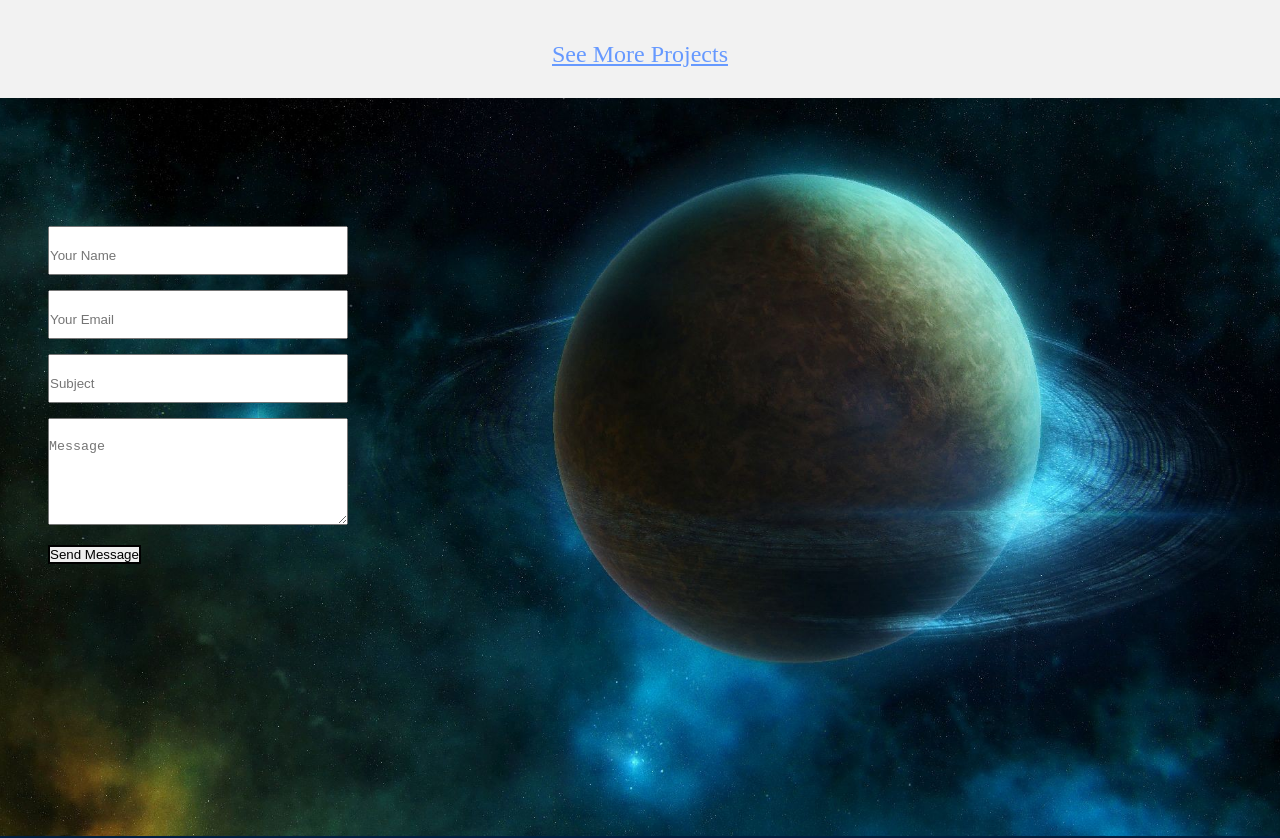
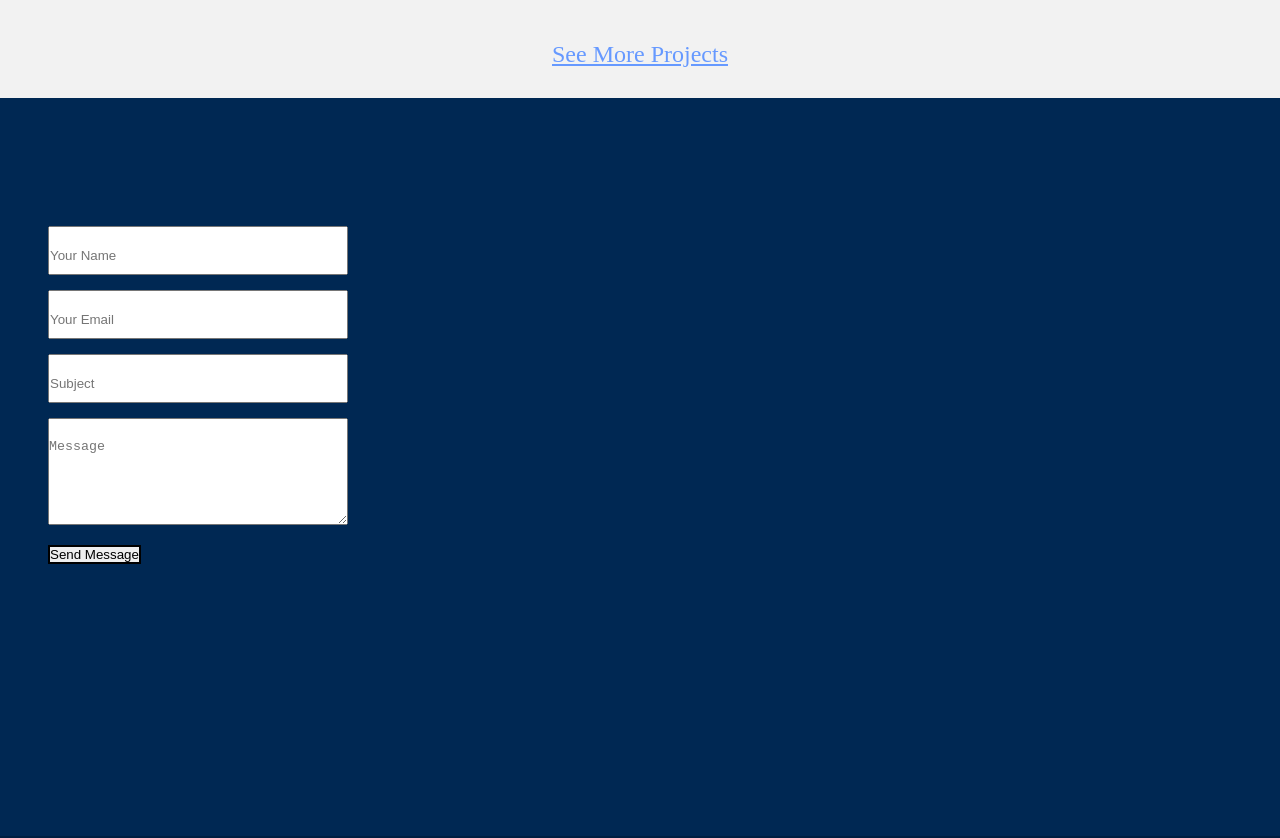
Before and after one commit to jr198868/ray_portfolio, a React (Create React App) app: page / in a window 1280 px wide. Shown: the part 7047-7885 px from the top of the page. Built offline with nearby package versions, Linux system fonts and the light colour scheme.

Commit message:
change ontact color

```diff
--- a/src/components/contact/Contact.jsx
+++ b/src/components/contact/Contact.jsx
@@ -12,7 +12,8 @@ class Contact extends React.Component {
   render() {
     return (
       <div className="paralax-mf footer-paralax bg-image sect-mt4 route"
-         style={{ backgroundImage: "url(" + background + ")" }}
+        //  style={{ backgroundImage: "url(" + background + ")" }}
+         style={{ backgroundColor: `rgba(0, 40, 83, 1)` }}
       >
         <div id="contact" className="contactcontainer">
 
```
